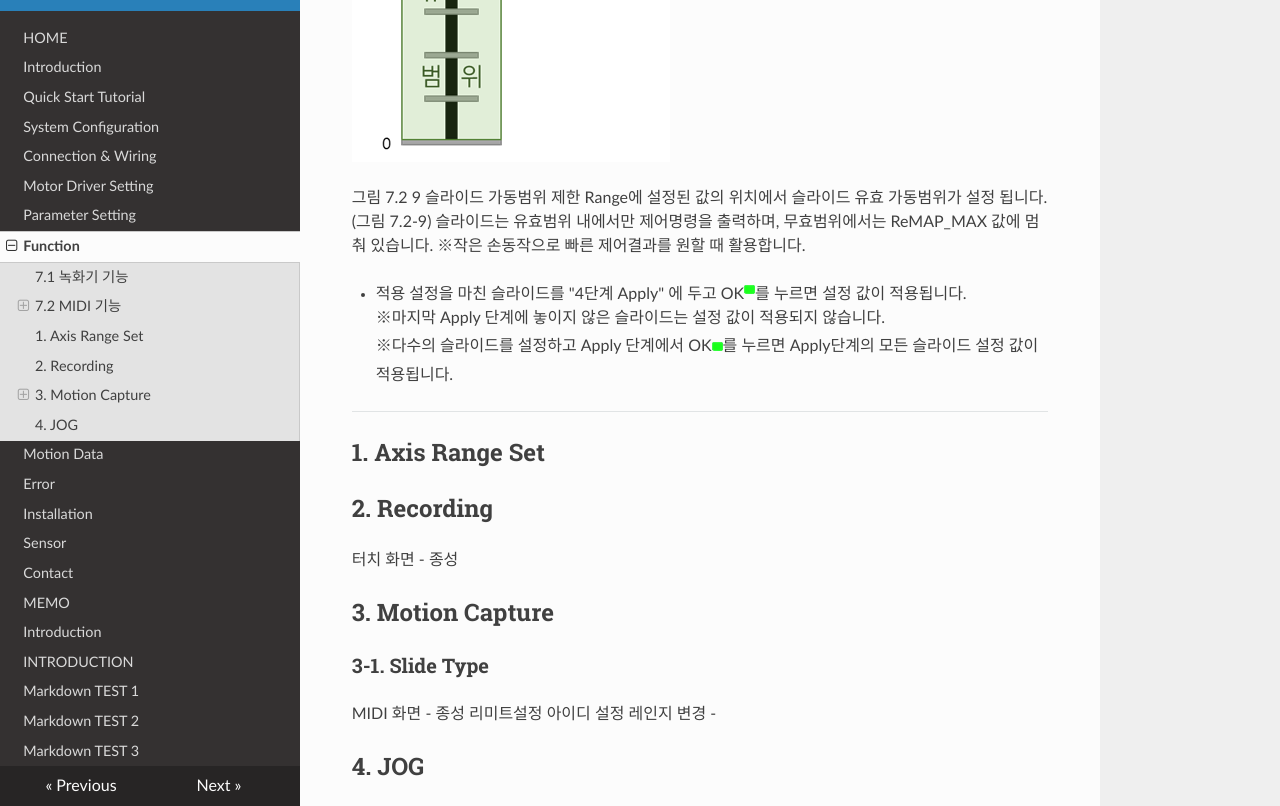
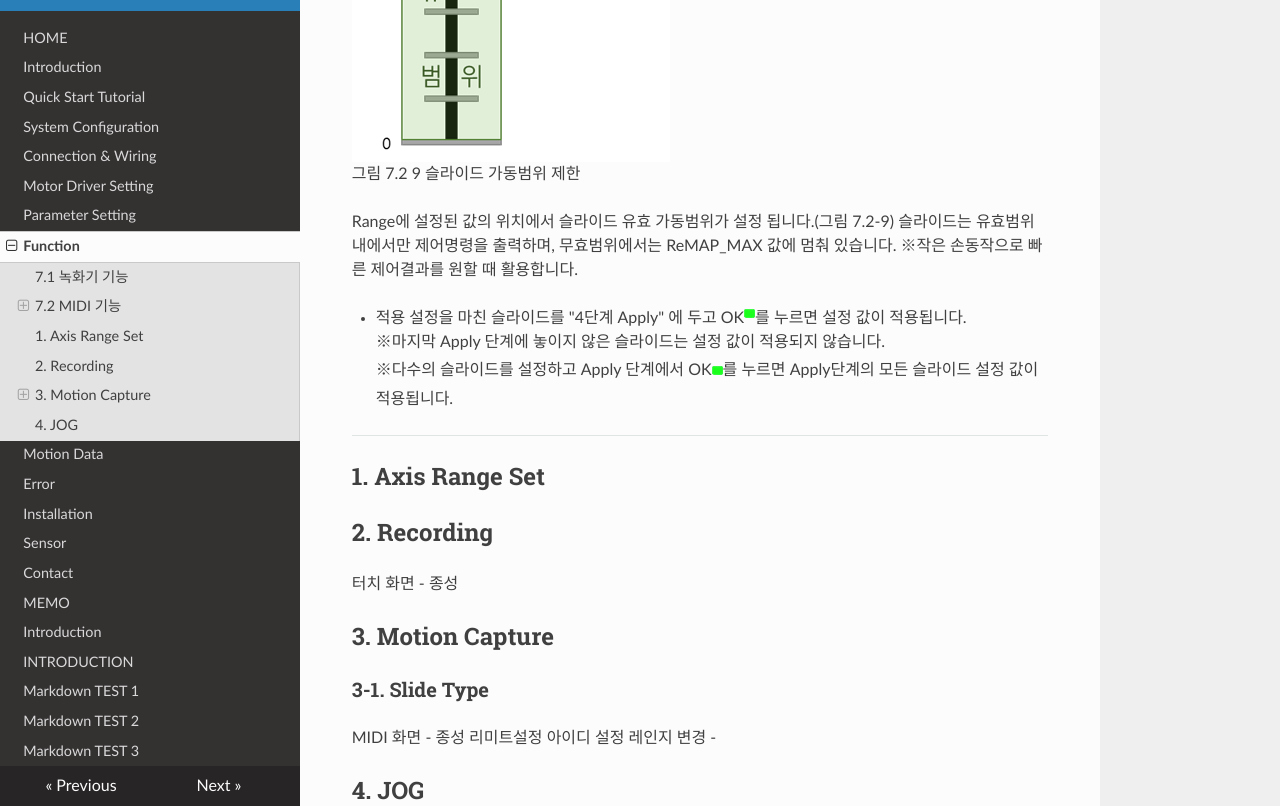
Before and after one commit to monster410/Motion_Recording_System, an MkDocs documentation site: the page built from docs/07 Function.md, in a window 1280 px wide and 900 px high, scrolled down 6000 px, cut to the strip 94-900 px from the top of the window. Built offline with MkDocs 1.6.1, drawn with Linux system fonts in a browser that asks for light colours; nearby versions of some CDN libraries; some of the changed text lies outside the part shown.

Commit message:
7장 진짜완성

```diff
--- a/docs/07 Function.md
+++ b/docs/07 Function.md
@@ -83,7 +83,8 @@ Page Change 모드에 진입하면 8번 슬라이드 감도조절 버튼 회전
 
 * Slide Setting
 ![슬라이드셋팅6](07/7_2_3_9.png)<br>
-그림 7.2 7 Slide Setting 4단계
+그림 7.2 7 Slide Setting 4단계<br>
+
 Slide Setting 은 총 4단계 “최소위치 맵핑>최대위치 맵핑>가동범위 설정>적용” 으로 진행됩니다.(그림 7.2-7)
 설정 값 입력은 각 단계에서 슬라이드 조작 > 버튼회전 ![버튼3](07/7_2_3_10.png)으로 입력합니다.
 
@@ -91,7 +92,7 @@ Slide Setting 은 총 4단계 “최소위치 맵핑>최대위치 맵핑>가동
 슬라이드의 최소/최대 위치에서 출력될 값을 지정합니다.
 
 ![슬라이드셋팅7](07/7_2_3_11.png)<br>
-그림 7.2 8 맵핑 예시
+그림 7.2 8 맵핑 예시<br>
 
 최소 = 1000, 최대 = 2000 으 로 설정하면, 슬라이드 위치가 최저점일 때 1000이, 중간일때 1500, 최대지점에서 2000이 출력됩니다.(그림 7.2-8)<br>
 ※설정 값 을 “최소 > 최대” 가 되도록 설정하면 슬라이드 최소점에서 ReMAP_MAX값이, 최대지점에서 ReMAP_MIN 값이 출력됩니다
@@ -100,8 +101,8 @@ Slide Setting 은 총 4단계 “최소위치 맵핑>최대위치 맵핑>가동
 슬라이드 최대지점을 제한하여 가동범위를 조정 합니다.
 
 ![슬라이드셋팅8](07/7_2_3_12.png)<br>
+그림 7.2 9 슬라이드 가동범위 제한<br>
 
-그림 7.2 9 슬라이드 가동범위 제한
 Range에 설정된 값의 위치에서 슬라이드 유효 가동범위가 설정 됩니다.(그림 7.2-9)
 슬라이드는 유효범위 내에서만 제어명령을 출력하며, 무효범위에서는 ReMAP_MAX 값에 멈춰 있습니다.
 ※작은 손동작으로 빠른 제어결과를 원할 때 활용합니다.
```
